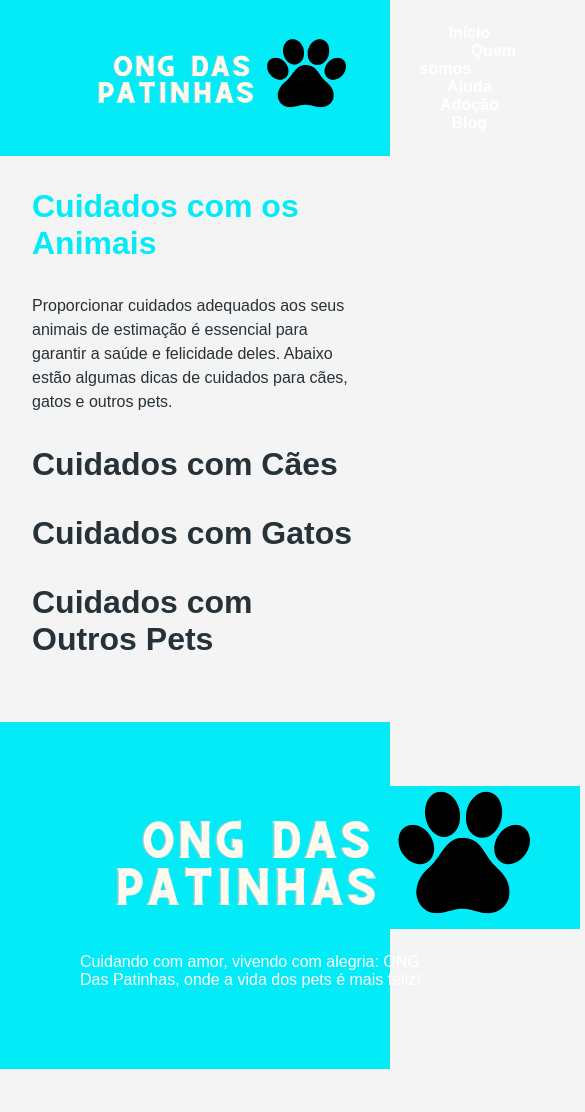
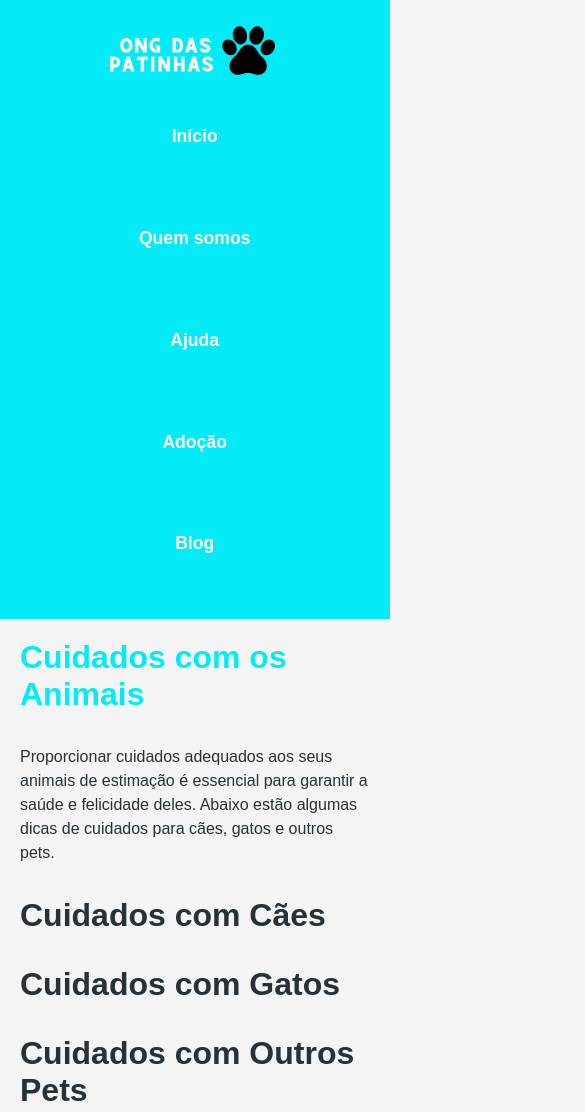
Before and after one commit to JonathanH766/TrabalhoFaculdade, a plain HTML site: page blog.html in a window 390 px wide. Shown: the top 1112 px of the page, 585 px wide, since content can reach past the window. Before the commit the page ends 1069 px from the top, so only its background shows below. Drawn offline with Linux system fonts and the light colour scheme.

Commit message:
ADAPTAÇÃO PARA SMARTFONE

```diff
--- a/index.css
+++ b/index.css
@@ -511,3 +511,58 @@ footer p a {
     opacity: 1;
     padding: 24px;
 }
+/* Adapta o layout para telas menores que 768px (como smartphones) */
+@media (max-width: 768px) {
+    header {
+        display: flex;
+        flex-direction: column;
+        align-items: center;
+    }
+
+    header img {
+        width: 200px; /* Ajusta o tamanho do logo */
+        height: auto;
+    }
+
+    nav {
+        display: flex;
+        flex-direction: column;
+        text-align: center;
+    }
+
+    nav a {
+        margin: 10px 0;
+    }
+
+    main {
+        padding: 20px;
+    }
+
+    #inicio img {
+        width: 100%;
+        height: auto;
+    }
+
+    .botao, .botao-transparente {
+        display: block;
+        width: 100%;
+        text-align: center;
+        margin-bottom: 10px;
+    }
+
+    #clinica img, #duvidas img {
+        width: 100%;
+        height: auto;
+    }
+
+    footer {
+        display: flex;
+        flex-direction: column;
+        align-items: center;
+        text-align: center;
+    }
+
+    footer div {
+        margin-bottom: 20px;
+    }
+}
```
Also changed, not shown: index.html (+1 -0 lines).
